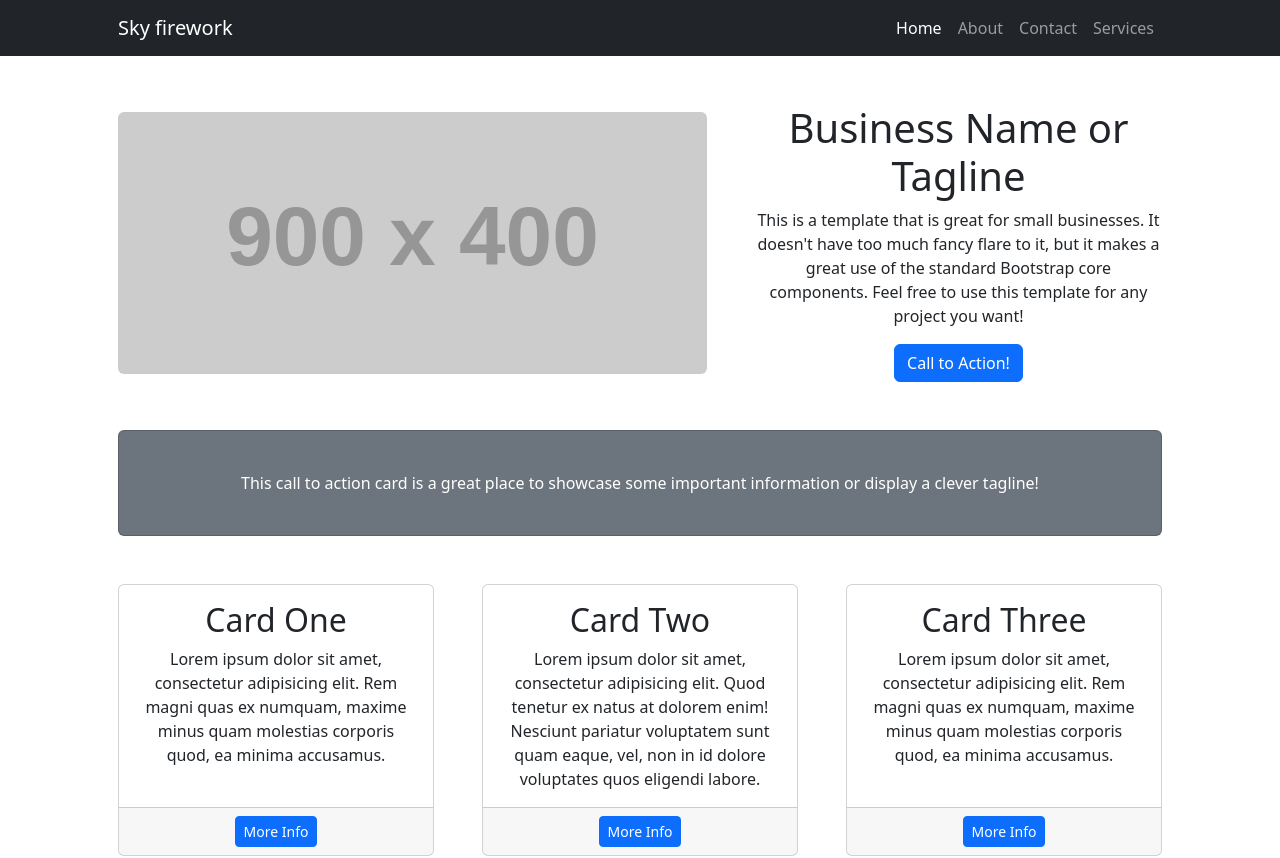
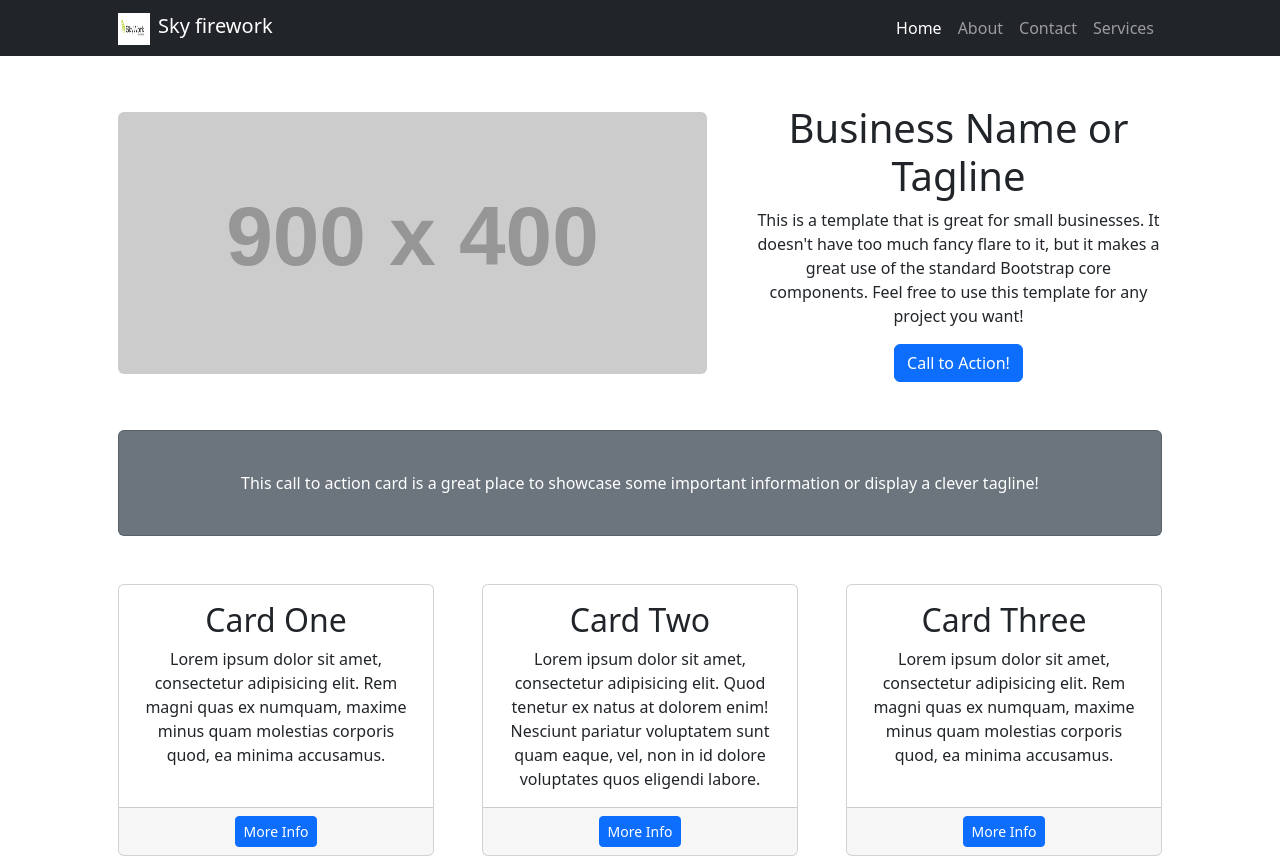
Before and after one commit to giulianoooas/proiectArtificii, a React (Create React App) app: page / in a window 1280 px wide. Shown: the top 858 px of the page. Built offline with nearby package versions, Linux system fonts and the light colour scheme.

Commit message:
add logo for site

```diff
--- a/src/components/navbar.component.js
+++ b/src/components/navbar.component.js
@@ -1,5 +1,7 @@
 import { Link, useLocation } from "react-router-dom";
 import { useEffect } from "react";
+import "../styles/navbar.component.css";
+import logo from "../assests/logoPar.png";
 
 export const Navbar = () => {
   const location = useLocation();
@@ -25,6 +27,7 @@ export const Navbar = () => {
     <nav className="navbar navbar-expand-lg navbar-dark bg-dark">
       <div className="container px-5">
         <div>
+          <img src={logo} alt="logo" className="logo-image" />
           <Link to="/">
             <span className="navbar-brand">Sky firework</span>
           </Link>
--- /dev/null
+++ b/src/styles/navbar.component.css
@@ -0,0 +1,5 @@
+.logo-image {
+  height: 2rem;
+  width: 2rem;
+  margin-right: 0.5rem;
+}
```
Also changed, not shown: src/assests/logoPar.png (added).
